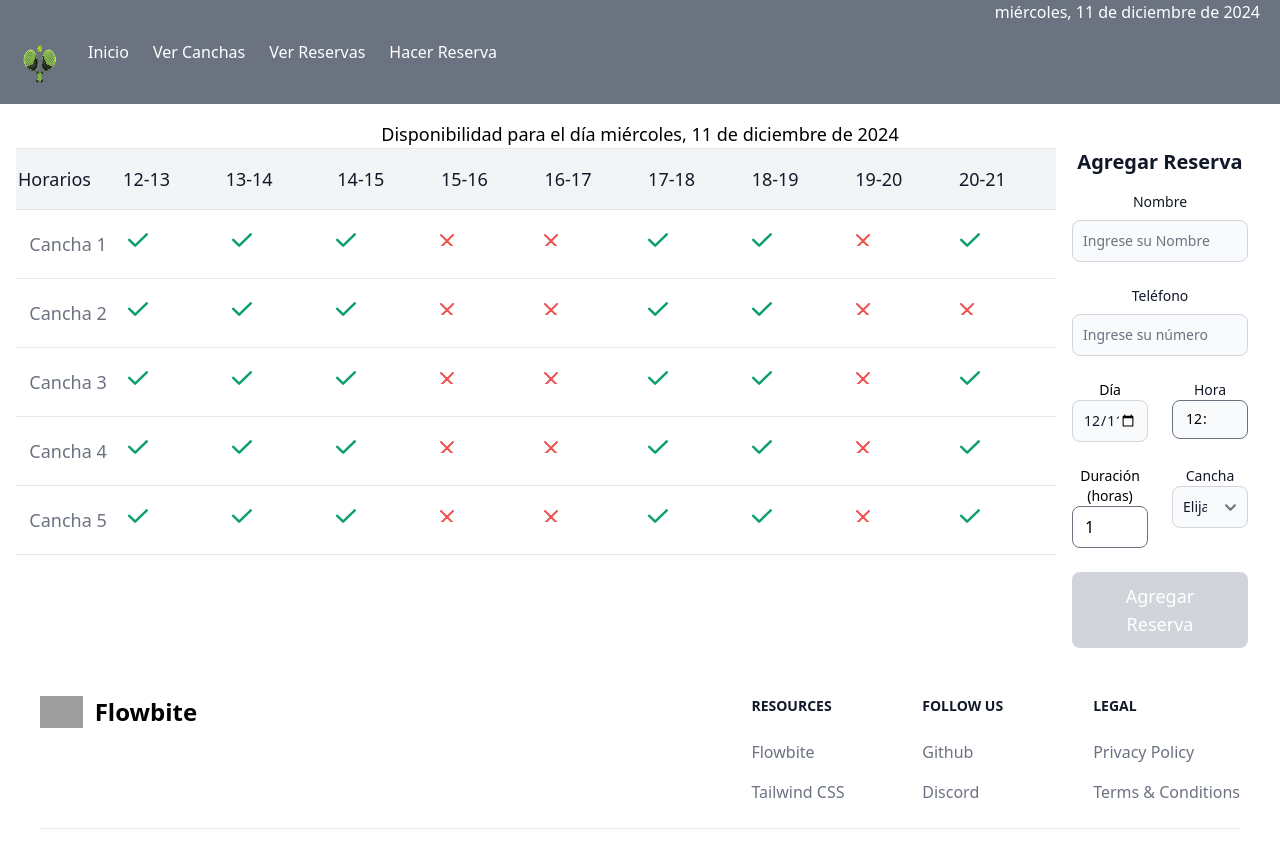
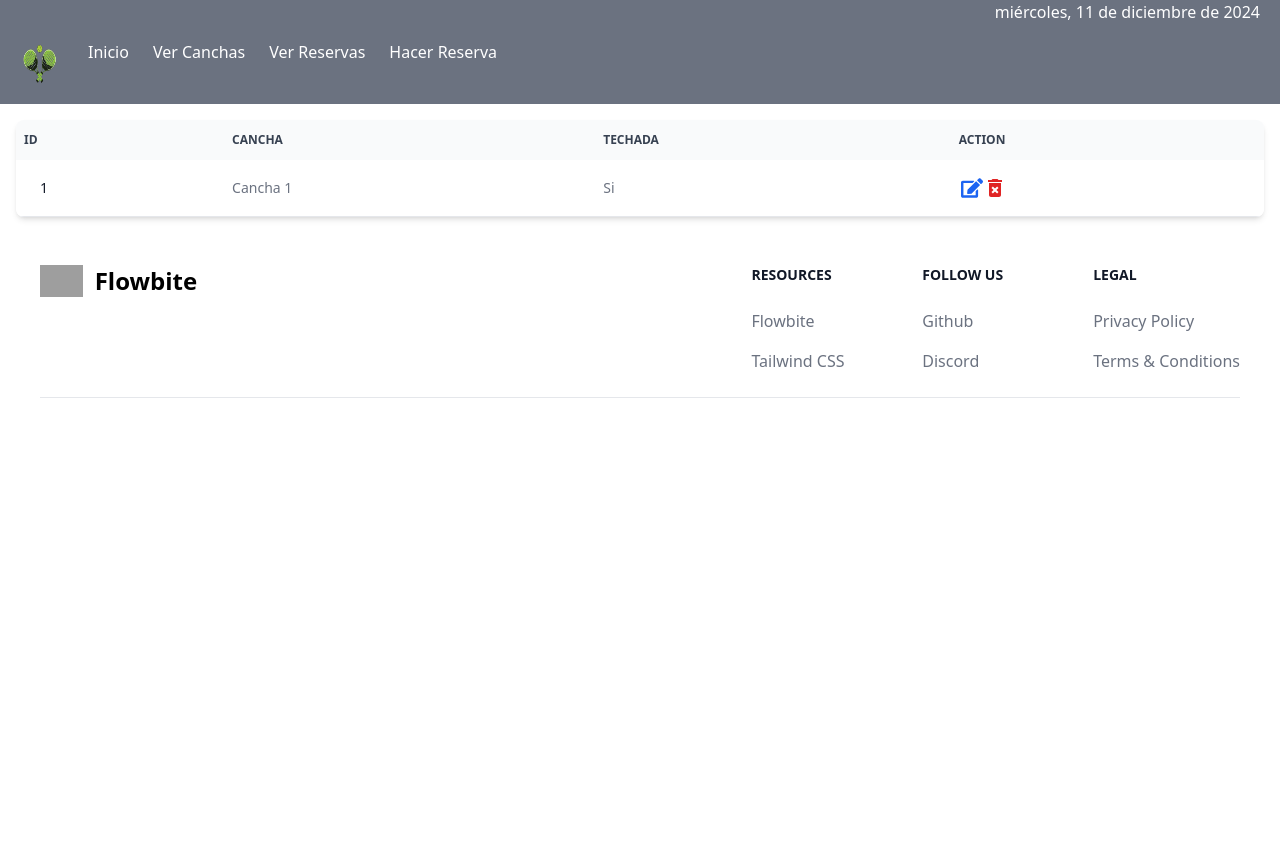
Before and after one commit to Alexx73/lab4_tp_front, a React (Vite) app: page /ver-canchas in a window 1280 px wide. Shown: the top 868 px of the page. After the commit the page ends 800 px from the top, so only its background shows below. Built offline with nearby package versions, Linux system fonts and the light colour scheme; grey boxes are pictures that could not be loaded.

Commit message:
react-icons agregados

```diff
--- a/package.json
+++ b/package.json
@@ -16,6 +16,7 @@
     "react": "^18.3.1",
     "react-datepicker": "^7.5.0",
     "react-dom": "^18.3.1",
+    "react-icons": "^5.4.0",
     "react-router-dom": "^7.0.2"
   },
   "devDependencies": {
--- a/src/components/Nav.jsx
+++ b/src/components/Nav.jsx
@@ -5,6 +5,7 @@ import Inicio from '../pages/Inicio';
 import VerReservas from '../pages/VerReservas';
 import Reservas from '../pages/Reservas';
 import paddleLogo from '../assets/paddle.png'; // Importa la imagen
+import VerCanchas from '../pages/VerCanchas';
 
 function Nav() {
 
@@ -55,7 +56,7 @@ function Nav() {
         <div className="p-4">
           <Routes>
             <Route path="/" element={<Inicio />} />
-            <Route path="/ver-canchas" element={<Reservas />} />
+            <Route path="/ver-canchas" element={<VerCanchas />} />
             <Route path="/ver-reservas" element={<VerReservas />} />
             <Route path="/hacer-reserva" element={<Reservas />} />
           </Routes>
--- /dev/null
+++ b/src/pages/VerCanchas.jsx
@@ -0,0 +1,83 @@
+import React from 'react'
+import { TiEdit } from "react-icons/ti";
+
+import { MdDeleteForever } from "react-icons/md";
+import { MdEditSquare } from "react-icons/md";
+import { FaEdit } from "react-icons/fa";
+
+
+
+
+
+function VerCanchas() {
+  return (
+
+
+
+<div className="relative overflow-x-auto shadow-md sm:rounded-lg">
+    <table className="w-full text-sm text-left rtl:text-right text-gray-500 dark:text-gray-400">
+        <thead className="text-xs text-gray-700 uppercase bg-gray-50 dark:bg-gray-700 dark:text-gray-400">
+            <tr>
+                <th scope="col" className="px-2 py-3">
+                    ID
+                </th>
+                <th scope="col" className="px-6 py-3">
+                    Cancha
+                </th>
+                <th scope="col" className="px-6 py-3">
+                   Techada
+                </th>
+                {/* <th scope="col" className="px-6 py-3">
+                    Category
+                </th>
+                <th scope="col" className="px-6 py-3">
+                    Price
+                </th> */}
+                <th scope="col" className="px-6 py-3">
+                    Action
+                </th>
+            </tr>
+        </thead>
+        <tbody>
+
+            <tr className="odd:bg-white odd:dark:bg-gray-900 even:bg-gray-50 even:dark:bg-gray-800 border-b dark:border-gray-700">
+                <th scope="row" className="px-6 py-4 font-medium text-gray-900 whitespace-nowrap dark:text-white">
+                    1
+                </th>
+                <td className="px-6 py-4">
+                Cancha 1
+                </td>
+                <td className="px-6 py-4">
+                    Si
+                </td>
+                {/* <td className="px-6 py-4">
+                    Laptop
+                </td>
+                <td className="px-6 py-4">
+                    $2999
+                </td> */}
+                <td className="flex px-6 py-4">
+                    {/* <a href="#" className="font-medium text-blue-600 dark:text-blue-500 hover:underline ">Edit </a>
+                    <a href="#" className="font-medium text-red-600 dark:text-blue-500 hover:underline">Del </a> */}
+                    <FaEdit
+                    onClick={() => alert("editar")}
+                    className='text-2xl text-blue-600 cursor-pointer pl-0.5 ' />
+
+                    <MdDeleteForever
+                     onClick={() => alert("Borrar")}
+                    className='text-2xl text-red-600 cursor-pointer' />
+                </td>
+            </tr>
+
+
+
+
+
+        </tbody>
+    </table>
+</div>
+
+  )
+}
+
+export default VerCanchas
```
Also changed, not shown: 1 other file (tests, documents, lock files or other folders).
